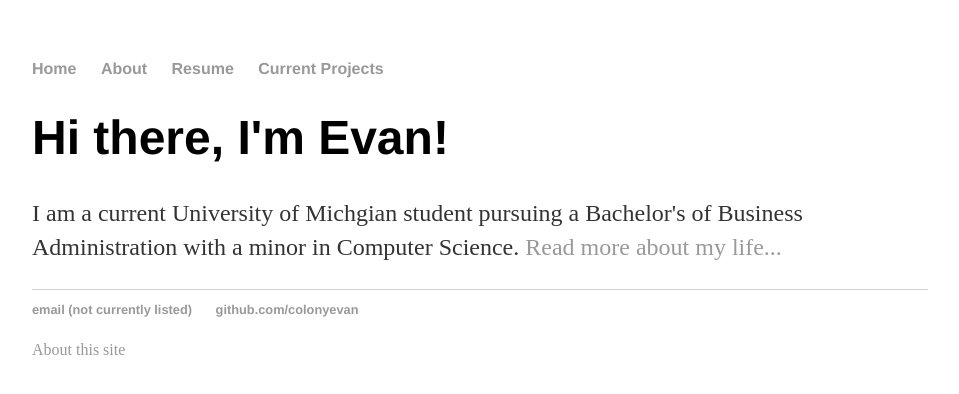
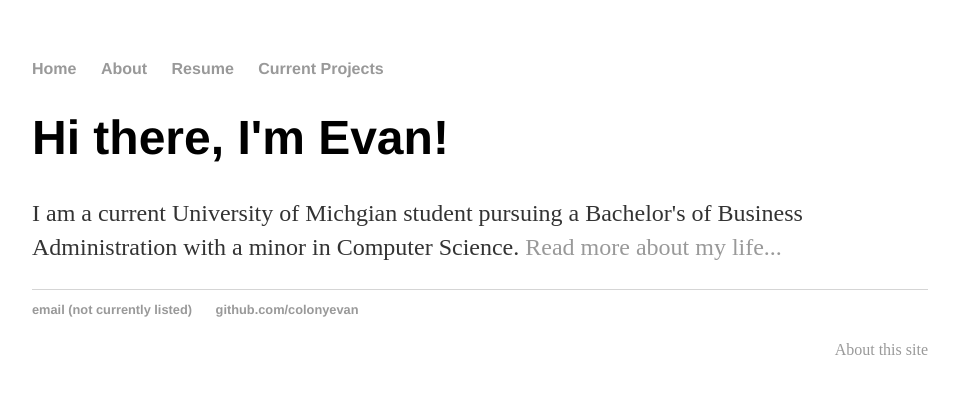
Before and after one commit to colonyevan/colonyevan.github.io, a Jekyll site: the page built from index.html, in a window 1280 px wide. Shown: the top 394 px of the page, without its empty margins (160-1119 px from the left). Built offline with Jekyll 4.4.1, drawn with Linux system fonts in a browser that asks for light colours.

Commit message:
Fixed oversight

```diff
--- a/css/main.css
+++ b/css/main.css
@@ -42,7 +42,7 @@ footer {
     font-size: .8em;
 }
 
-footer.pull-right {
+footer p.pull-right {
     text-align: right;
 }
 
```
